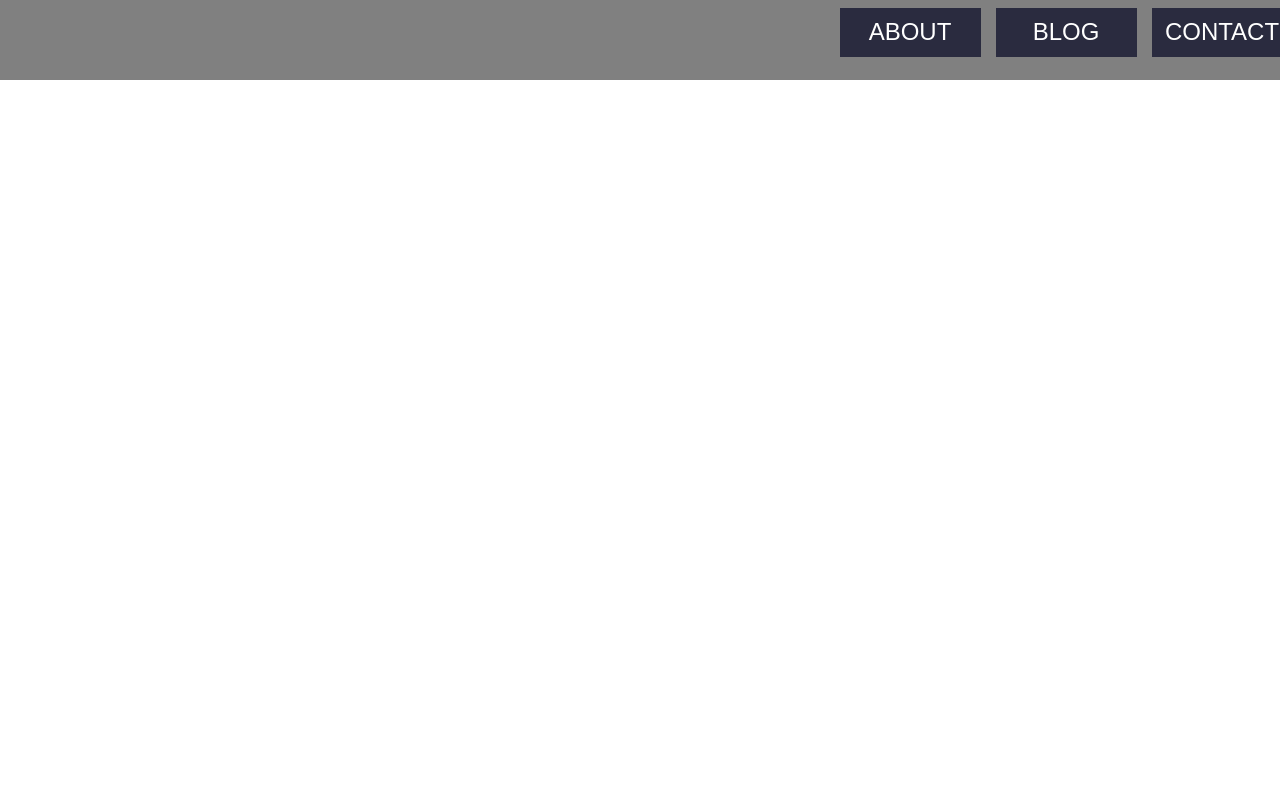
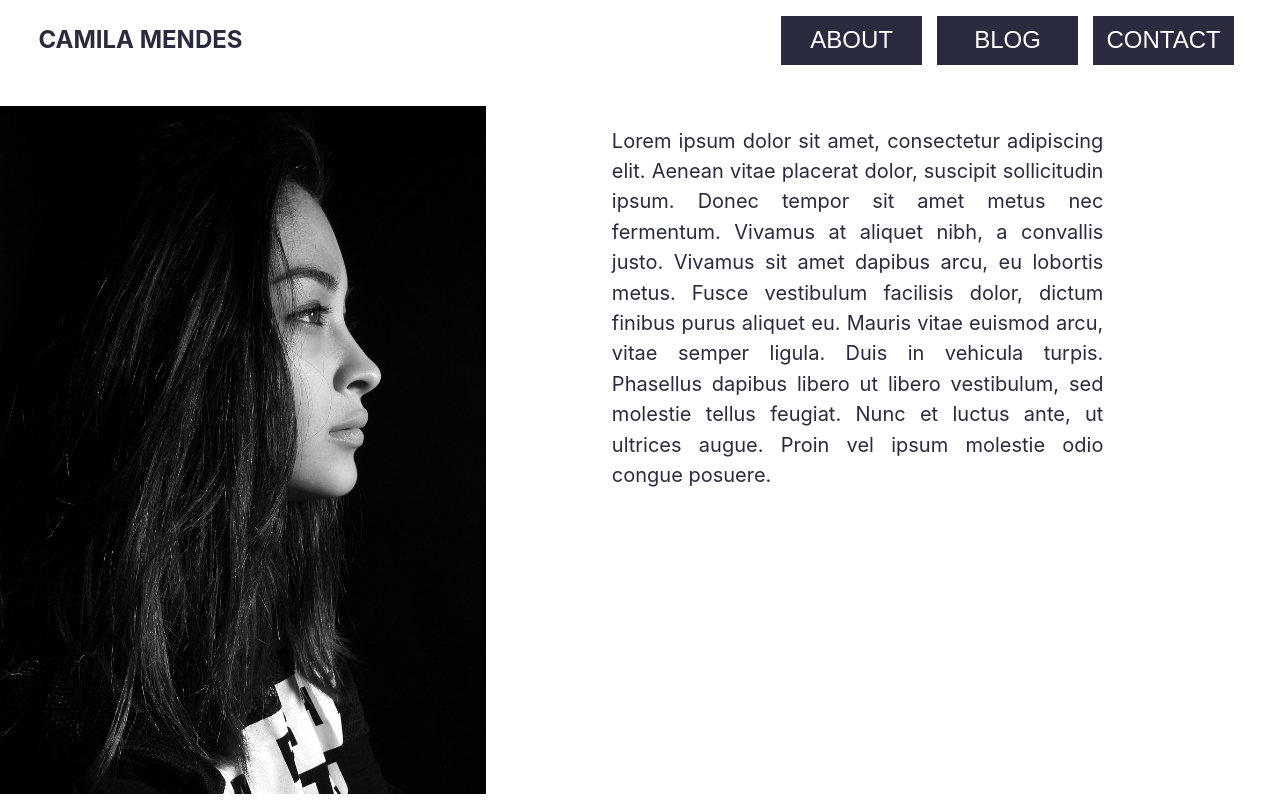
Before and after one commit to marisangela-sousa/Site-Camilla-Mendes, a React (Create React App) app: page / in a window 1280 px wide. Built offline with nearby package versions, Linux system fonts and the light colour scheme.

Commit message:
AboutPage is complete

```diff
--- /dev/null
+++ b/src/assets/styles/styles.css
@@ -0,0 +1,7 @@
+p{
+    font-size: 20px;
+    color: #2A2B3F;
+
+    line-height: 1.9rem;
+    text-align: justify;
+}
--- a/src/components/navbar/navbar.css
+++ b/src/components/navbar/navbar.css
@@ -1,17 +1,22 @@
 .ContainerNavBar{
     height: 10vh;
     width: 100vw;
-
-    background-color: gray;
+    box-sizing: border-box;
+    display: flex;
+    justify-content: space-between;
+    align-items: center;
+    padding-left: 3%;
+    padding-right: 3%;
 }
 
-.RightItemsNavbar{
-    display: flex;
-    justify-content: end;
-    align-items: center;
+#Logo{
+    font-size: 24px;
+    font-weight: bold;
+    color: #2A2B3F;
 }
 
 .ButtonsGroupNavBar{
     width: 35vw;
     display: flex;
+    justify-content: end;
 }
--- a/src/components/navbar/navbar.jsx
+++ b/src/components/navbar/navbar.jsx
@@ -4,12 +4,11 @@ import "./navbar.css"
 const NavBar = () => {
     return (
         <div className="ContainerNavBar" >
-            <div className="RightItemsNavbar">
-                <div className="ButtonsGroupNavBar">
-                    <ButtonHeader ButtonHeaderName="ABOUT" />
-                    <ButtonHeader ButtonHeaderName="BLOG" />
-                    <ButtonHeader ButtonHeaderName="CONTACT" />
-                </div>
+            <p id="Logo">CAMILA MENDES</p>
+            <div className="ButtonsGroupNavBar">
+                <ButtonHeader ButtonHeaderName="ABOUT" />
+                <ButtonHeader ButtonHeaderName="BLOG" />
+                <ButtonHeader ButtonHeaderName="CONTACT" />
             </div>
         </div>
     )
--- a/src/pages/about/about.css
+++ b/src/pages/about/about.css
@@ -0,0 +1,16 @@
+.ContentAboutPage{
+    display: flex;
+    box-sizing: border-box;
+
+    padding-right: 4%;
+    margin-top: 2%;
+}
+
+#ImgAboutPage{
+    height: 86vh;
+}
+
+.TextAbout{
+    width: 40%;
+    margin: 0 auto 0 auto;
+}
--- a/src/pages/about/about.jsx
+++ b/src/pages/about/about.jsx
@@ -0,0 +1,21 @@
+import NavBar from "../../components/navbar/navbar"
+import imgaboutpage from "../../assets/img/imgaboutpage.jpg"
+import TextAbout from "./textAbout"
+
+import "../../assets/styles/styles.css"
+import "./about.css"
+
+
+const AboutPage = () => {
+    return (
+        <div>
+            <NavBar />
+            <div className="ContentAboutPage">
+                <img id="ImgAboutPage" src={imgaboutpage} />
+                <div className="TextAbout"><TextAbout/></div>
+            </div>
+        </div>
+    )
+}
+
+export default AboutPage
--- /dev/null
+++ b/src/pages/about/textAbout.jsx
@@ -0,0 +1,9 @@
+const TextAbout = () => {
+    return (
+        <p>
+            Lorem ipsum dolor sit amet, consectetur adipiscing elit. Aenean vitae placerat dolor, suscipit sollicitudin ipsum. Donec tempor sit amet metus nec fermentum. Vivamus at aliquet nibh, a convallis justo. Vivamus sit amet dapibus arcu, eu lobortis metus. Fusce vestibulum facilisis dolor, dictum finibus purus aliquet eu. Mauris vitae euismod arcu, vitae semper ligula. Duis in vehicula turpis. Phasellus dapibus libero ut libero vestibulum, sed molestie tellus feugiat. Nunc et luctus ante, ut ultrices augue. Proin vel ipsum molestie odio congue posuere.
+        </p>
+    )
+}
+
+export default TextAbout
--- a/src/pages/main/main.jsx
+++ b/src/pages/main/main.jsx
@@ -1,9 +1,9 @@
-import NavBar from "../../components/navbar/navbar"
+import AboutPage from "../about/about"
 
 const Main = () =>{
     return(
         <div>
-            <NavBar/>
+            <AboutPage/>
         </div>
     )
 }
```
Also changed, not shown: src/assets/img/imgaboutpage.jpg (added), src/styles/styles.css (added).
